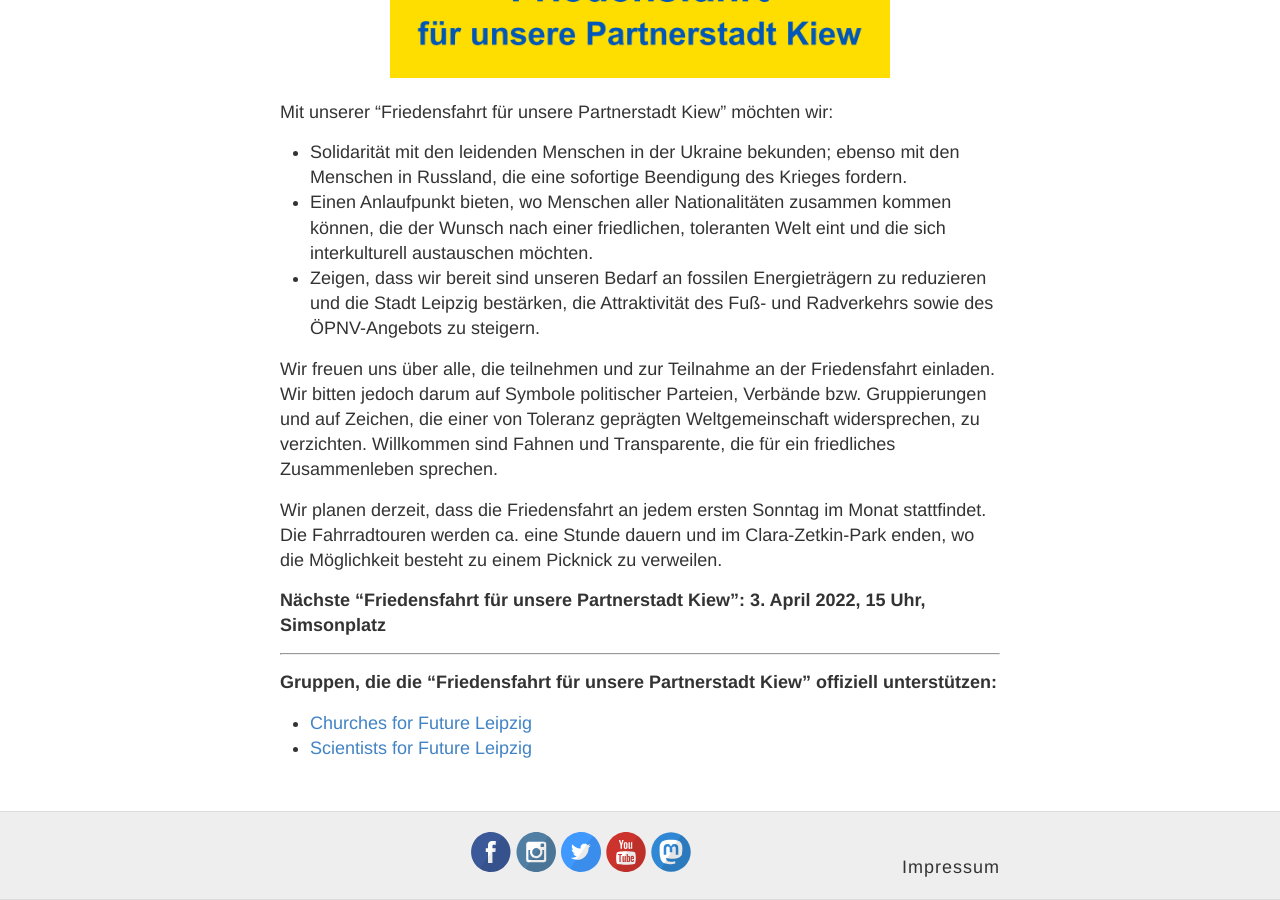
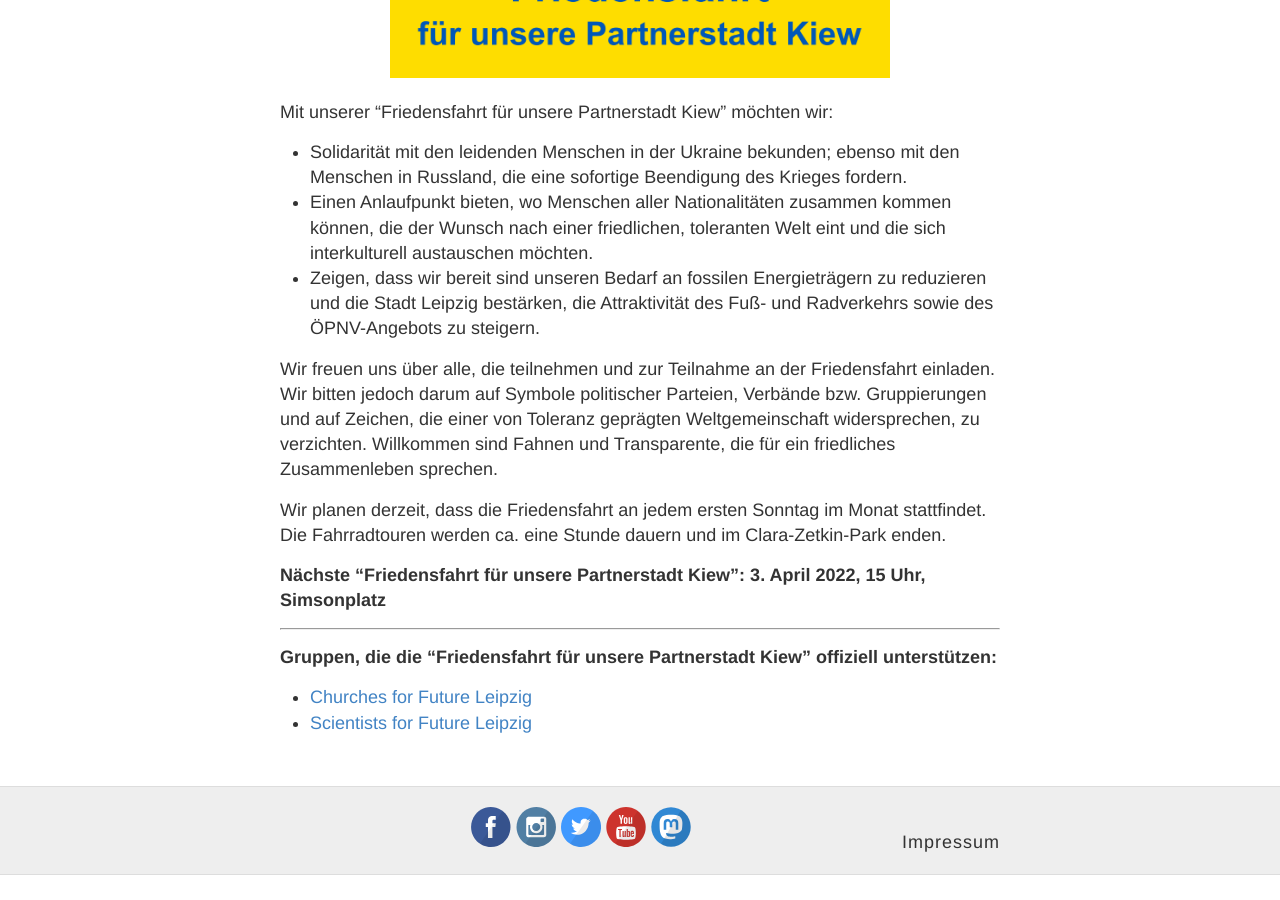
Before and after one commit to s4f-leipzig/s4f-leipzig.github.io, a Jekyll site: the page built from Friedensfahrt.md, in a window 1280 px wide and 900 px high, scrolled down 716 px. Built offline with Jekyll 4.4.1, drawn with Linux system fonts in a browser that asks for light colours; after the commit the page ends 1591 px from its top, so only the background shows below that.

Commit message:
Update Friedensfahrt.md

```diff
--- a/Friedensfahrt.md
+++ b/Friedensfahrt.md
@@ -26,7 +26,7 @@ Mit unserer "Friedensfahrt für unsere Partnerstadt Kiew" möchten wir:
 
 Wir freuen uns über alle, die teilnehmen und zur Teilnahme an der Friedensfahrt einladen. Wir bitten jedoch darum auf Symbole politischer Parteien, Verbände bzw. Gruppierungen und auf Zeichen, die einer von Toleranz geprägten Weltgemeinschaft widersprechen, zu verzichten. Willkommen sind Fahnen und Transparente, die für ein friedliches Zusammenleben sprechen.
 
-Wir planen derzeit, dass die Friedensfahrt an jedem ersten Sonntag im Monat stattfindet. Die Fahrradtouren werden ca. eine Stunde dauern und im Clara-Zetkin-Park enden, wo die Möglichkeit besteht zu einem Picknick zu verweilen.
+Wir planen derzeit, dass die Friedensfahrt an jedem ersten Sonntag im Monat stattfindet. Die Fahrradtouren werden ca. eine Stunde dauern und im Clara-Zetkin-Park enden.
 
 <b>Nächste "Friedensfahrt für unsere Partnerstadt Kiew": 3. April 2022, 15 Uhr, Simsonplatz</b>
 
```
